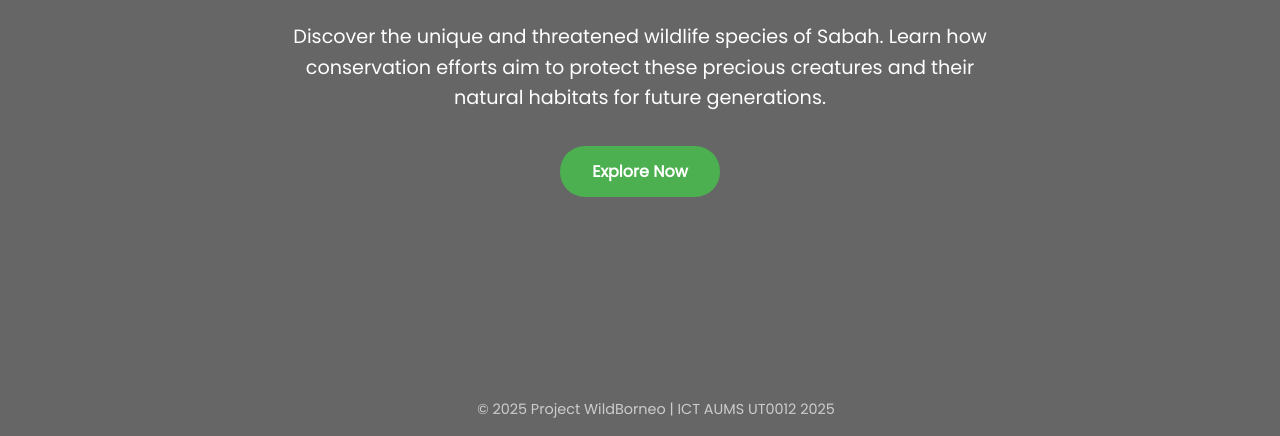
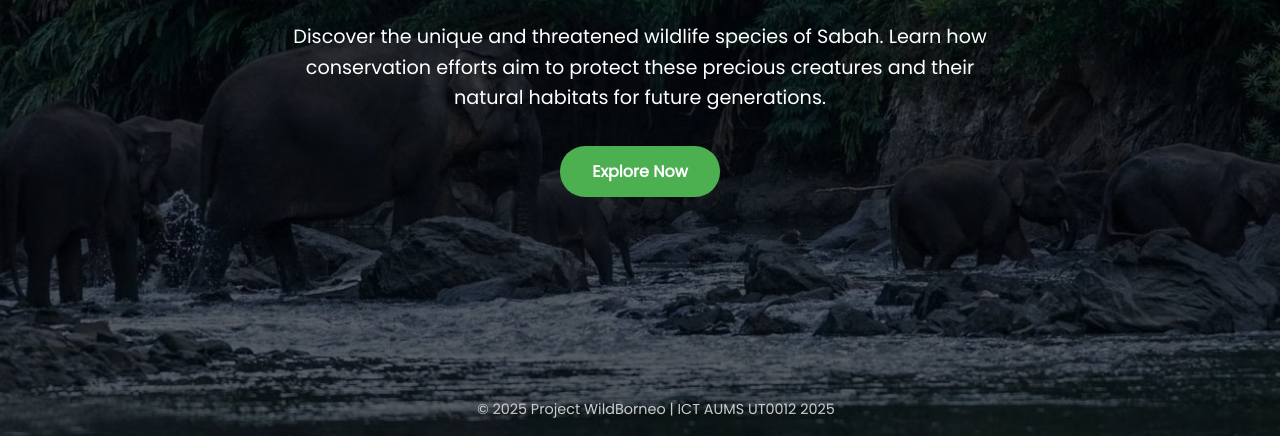
Before and after one commit to jordan071312/wildborneo, a plain HTML site: page index.html in a window 1280 px wide. Shown: the part 364-800 px from the top of the page. Drawn offline with Linux system fonts and the light colour scheme.

Commit message:
see pics

```diff
--- a/css/style.css
+++ b/css/style.css
@@ -11,7 +11,7 @@ html, body {
 body {
     margin: 0;
     font-family: "Poppins", sans-serif;
-    background: url("img/background.jpg");
+    background: url("/img/background.jpg");
     background-size: cover;
     background-position: center;
     background-repeat: no-repeat;
```
